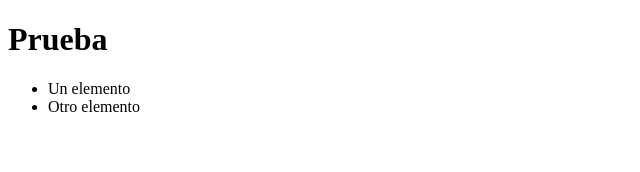
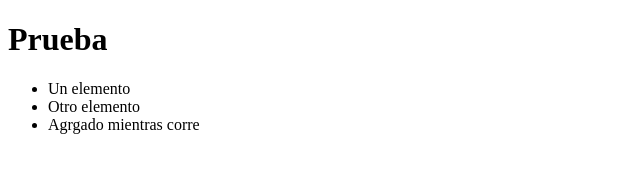
Before and after one commit to cours8/bstrap1, a website: page index.html in a window 1280 px wide. Shown: the whole page, without its empty margins (0-640 px from the left). Drawn offline with Linux system fonts and the light colour scheme.

Commit message:
Modificado mientras corre para probar lite-server

```diff
--- a/index.html
+++ b/index.html
@@ -8,5 +8,6 @@
         <ul>
             <li>Un elemento</li>
             <li>Otro elemento</li>
+            <li>Agrgado mientras corre</li>
         </ul>
     </body>
```
